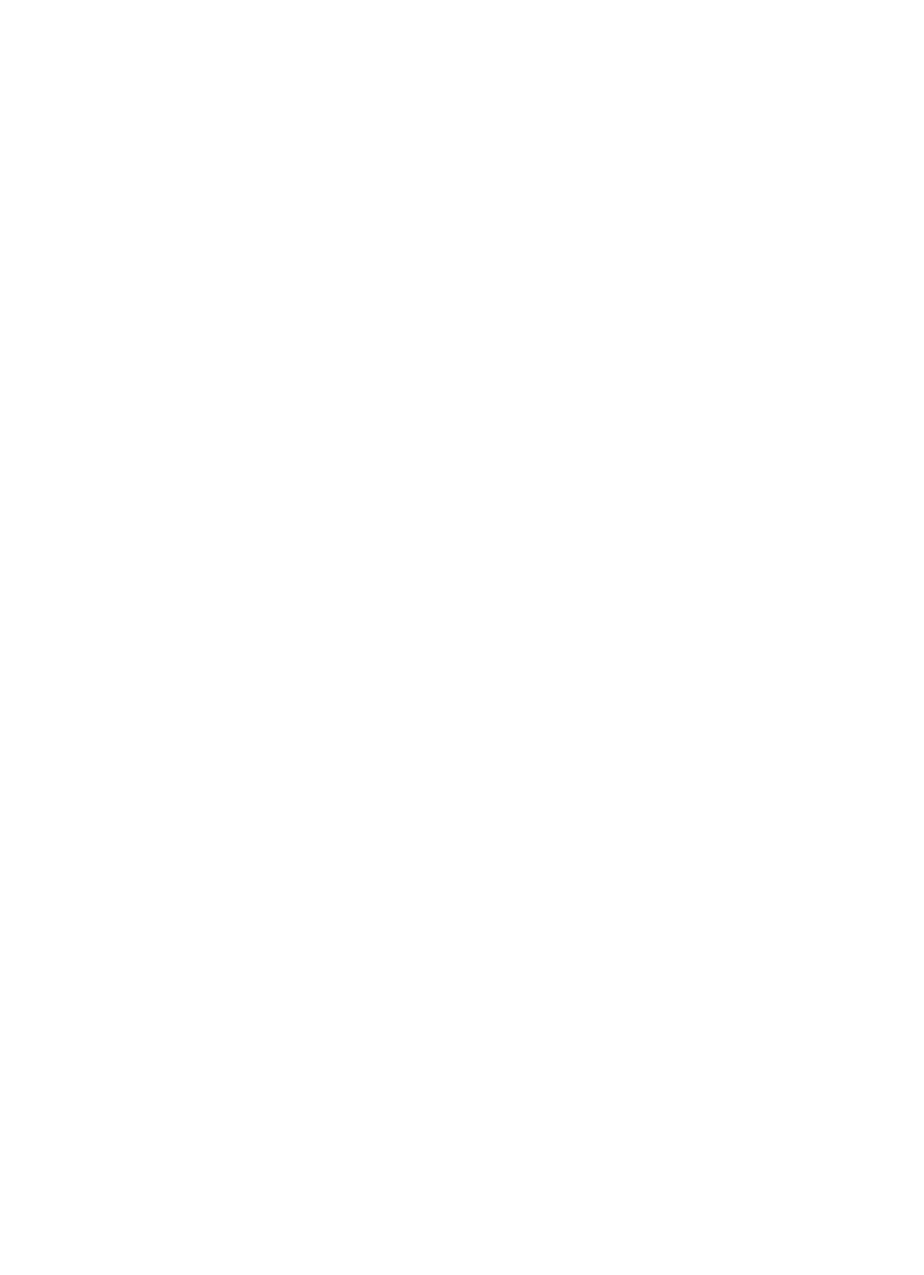
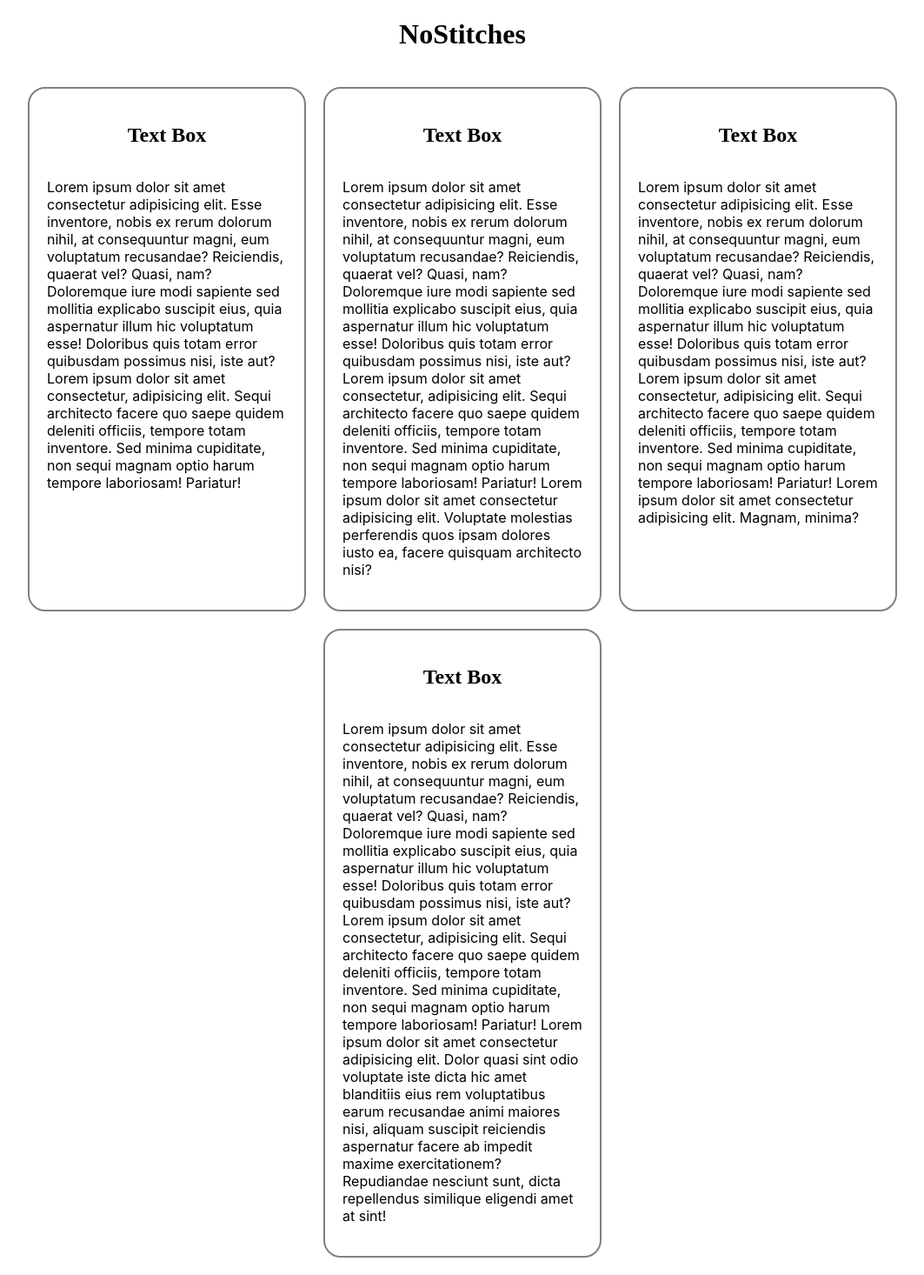
Before and after one commit to yxeri/kstart, a Next.js app: page /NoStitches in a window 1280 px wide. Shown: the whole page at 87% size, without its empty margins (108-1171 px from the left). Before the commit the page ends 800 px from the top, so only its background shows below. Built offline with nearby package versions, Linux system fonts and the light colour scheme.

Commit message:
added four column component W-O stitches

```diff
--- a/pages/NoStitches.tsx
+++ b/pages/NoStitches.tsx
@@ -1,7 +1,81 @@
 import { NextPage } from "next";
 import styles from "../styles/NoStitches.module.css";
 const NoStitches: NextPage = () => {
-  return <div className={styles.pageContainer}></div>;
+  return (
+    <div className={styles.pageContainer}>
+      <h1 className={styles.heading}>NoStitches</h1>
+      <div className={styles.container}>
+        <div className={styles.textBox}>
+          <h2 className={styles.heading}>Text Box</h2>
+          <p>
+            Lorem ipsum dolor sit amet consectetur adipisicing elit. Esse
+            inventore, nobis ex rerum dolorum nihil, at consequuntur magni, eum
+            voluptatum recusandae? Reiciendis, quaerat vel? Quasi, nam?
+            Doloremque iure modi sapiente sed mollitia explicabo suscipit eius,
+            quia aspernatur illum hic voluptatum esse! Doloribus quis totam
+            error quibusdam possimus nisi, iste aut?Lorem ipsum dolor sit amet
+            consectetur, adipisicing elit. Sequi architecto facere quo saepe
+            quidem deleniti officiis, tempore totam inventore. Sed minima
+            cupiditate, non sequi magnam optio harum tempore laboriosam!
+            Pariatur!
+          </p>
+        </div>
+        <div className={styles.textBox}>
+          <h2 className={styles.heading}>Text Box</h2>
+          <p>
+            Lorem ipsum dolor sit amet consectetur adipisicing elit. Esse
+            inventore, nobis ex rerum dolorum nihil, at consequuntur magni, eum
+            voluptatum recusandae? Reiciendis, quaerat vel? Quasi, nam?
+            Doloremque iure modi sapiente sed mollitia explicabo suscipit eius,
+            quia aspernatur illum hic voluptatum esse! Doloribus quis totam
+            error quibusdam possimus nisi, iste aut?Lorem ipsum dolor sit amet
+            consectetur, adipisicing elit. Sequi architecto facere quo saepe
+            quidem deleniti officiis, tempore totam inventore. Sed minima
+            cupiditate, non sequi magnam optio harum tempore laboriosam!
+            Pariatur! Lorem ipsum dolor sit amet consectetur adipisicing elit.
+            Voluptate molestias perferendis quos ipsam dolores iusto ea, facere
+            quisquam architecto nisi?
+          </p>
+        </div>
+        <div className={styles.textBox}>
+          <h2 className={styles.heading}>Text Box</h2>
+          <p>
+            Lorem ipsum dolor sit amet consectetur adipisicing elit. Esse
+            inventore, nobis ex rerum dolorum nihil, at consequuntur magni, eum
+            voluptatum recusandae? Reiciendis, quaerat vel? Quasi, nam?
+            Doloremque iure modi sapiente sed mollitia explicabo suscipit eius,
+            quia aspernatur illum hic voluptatum esse! Doloribus quis totam
+            error quibusdam possimus nisi, iste aut?Lorem ipsum dolor sit amet
+            consectetur, adipisicing elit. Sequi architecto facere quo saepe
+            quidem deleniti officiis, tempore totam inventore. Sed minima
+            cupiditate, non sequi magnam optio harum tempore laboriosam!
+            Pariatur! Lorem ipsum dolor sit amet consectetur adipisicing elit.
+            Magnam, minima?
+          </p>
+        </div>
+        <div className={styles.textBox}>
+          <h2 className={styles.heading}>Text Box</h2>
+          <p>
+            Lorem ipsum dolor sit amet consectetur adipisicing elit. Esse
+            inventore, nobis ex rerum dolorum nihil, at consequuntur magni, eum
+            voluptatum recusandae? Reiciendis, quaerat vel? Quasi, nam?
+            Doloremque iure modi sapiente sed mollitia explicabo suscipit eius,
+            quia aspernatur illum hic voluptatum esse! Doloribus quis totam
+            error quibusdam possimus nisi, iste aut?Lorem ipsum dolor sit amet
+            consectetur, adipisicing elit. Sequi architecto facere quo saepe
+            quidem deleniti officiis, tempore totam inventore. Sed minima
+            cupiditate, non sequi magnam optio harum tempore laboriosam!
+            Pariatur! Lorem ipsum dolor sit amet consectetur adipisicing elit.
+            Dolor quasi sint odio voluptate iste dicta hic amet blanditiis eius
+            rem voluptatibus earum recusandae animi maiores nisi, aliquam
+            suscipit reiciendis aspernatur facere ab impedit maxime
+            exercitationem? Repudiandae nesciunt sunt, dicta repellendus
+            similique eligendi amet at sint!
+          </p>
+        </div>
+      </div>
+    </div>
+  );
 };
 
 export default NoStitches;
--- a/styles/NoStitches.module.css
+++ b/styles/NoStitches.module.css
@@ -1,6 +1,29 @@
+.heading{
+    font-family: serif;
+}
 .pageContainer{
     width: 100vw;
     display: flex;
     flex-direction: column;
     align-items: center;
 }
+
+.container{
+    display: flex;
+    flex-wrap: wrap;
+    max-width: 1500px;
+    padding: 20px;
+    justify-content: center;
+    gap: 20px;
+}
+
+.textBox{
+    min-width: 300px;
+    max-width: 320px;
+    padding: 20px;
+    border-radius: 20px;
+    border: 2px solid gray;
+    display: flex;
+    flex-direction: column;
+    align-items: center;
+}
```
